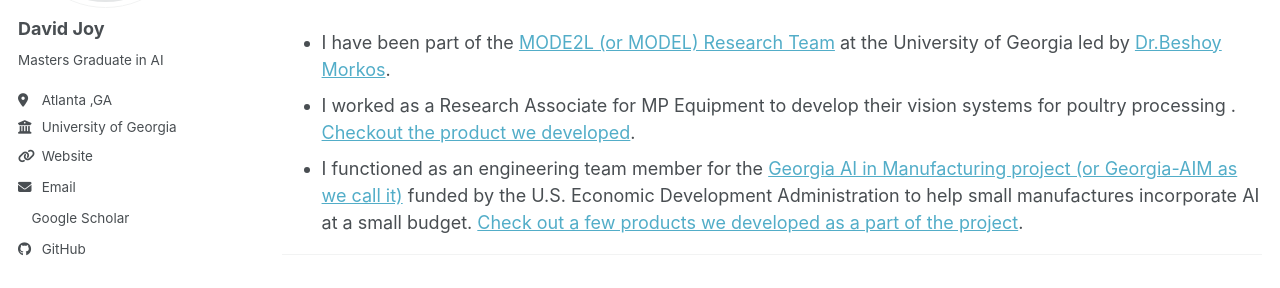
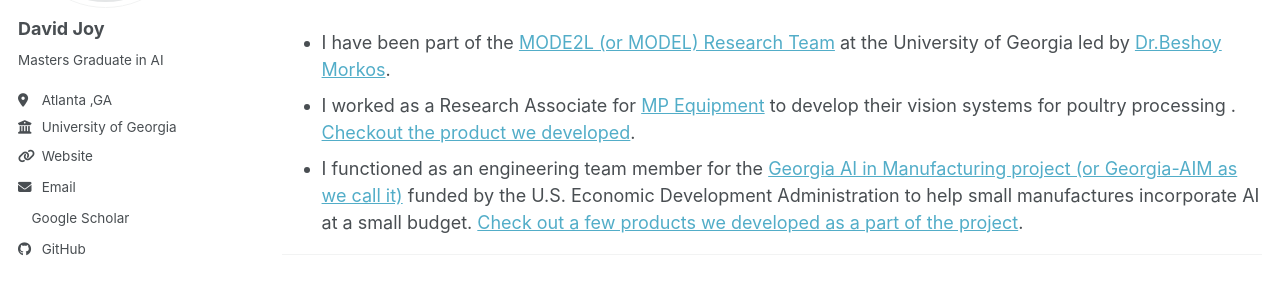
Before and after one commit to davidjoyme/davidjoyme.github.io, a Jekyll site: the page built from _pages/experience.md, in a window 1280 px wide and 1060 px high. Shown: the part 268-556 px from the top of the window. Built offline with Jekyll 4.4.1, drawn with Linux system fonts in a browser that asks for light colours; a style sheet for code colours, icons or effects is not loaded; part of the change alters nothing that is shown.

```diff
--- a/_pages/experience.md
+++ b/_pages/experience.md
@@ -13,7 +13,7 @@ author_profile: true
 *2024 – Present*
 
 * I have been part of the [MODE2L (or MODEL) Research Team](https://model.uga.edu/) at the University of Georgia led by [Dr.Beshoy Morkos](https://engineering.uga.edu/team_member/beshoy-morkos/).
-* I worked as a Research Associate for MP Equipment to develop their vision systems for poultry processing . [Checkout the product we developed](https://www.mpequipment.com/water-jets/).
+* I worked as a Research Associate for [MP Equipment](https://www.mpequipment.com/) to develop their vision systems for poultry processing . [Checkout the product we developed](https://www.mpequipment.com/water-jets/).
 * I functioned as an engineering team member for the [Georgia AI in Manufacturing project (or Georgia-AIM as we call it)](https://georgiaaim.org/) funded by the U.S. Economic Development Administration to help small manufactures incorporate AI at a small budget. [Check out a few products we developed as a part of the project](https://uga.gaa.im/).
 
 
```
